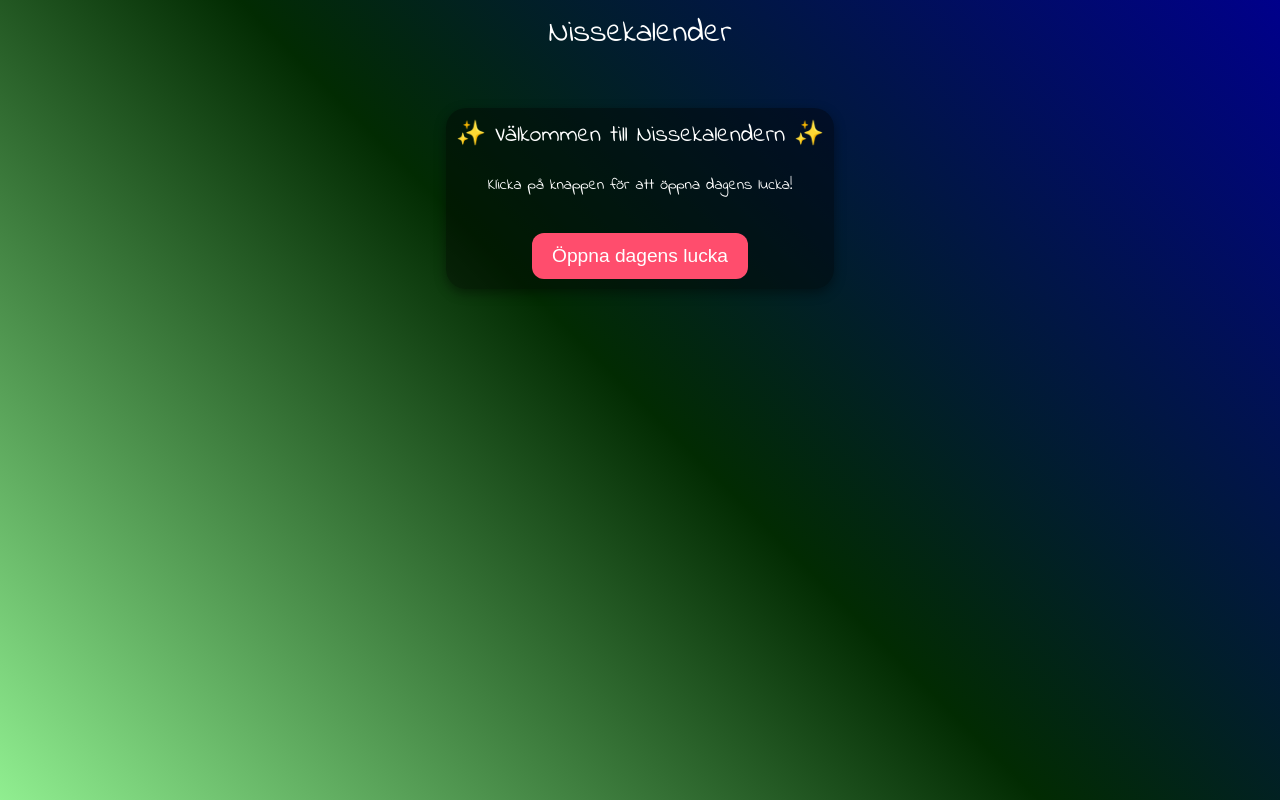
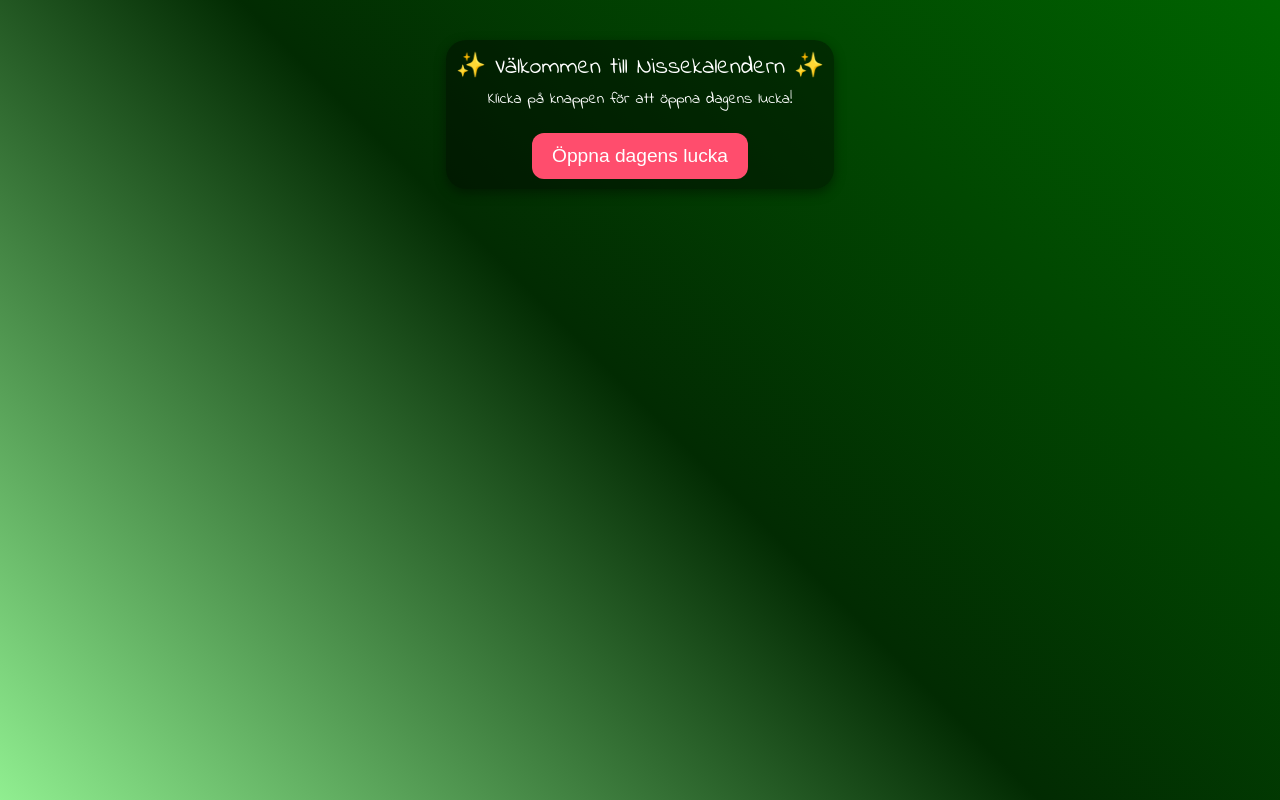
Before and after one commit to zaida-wiss/nissekalender, a plain HTML site: page index.html in a window 1280 px wide. Drawn offline with Linux system fonts and the light colour scheme; a web font is replaced by a local one.

Commit message:
bakgrund grön igen

```diff
--- a/css/components.css
+++ b/css/components.css
@@ -59,6 +59,7 @@ h1, h2, h3, h4, p {
     font-weight: 400;
     color: white;
     margin-top: 0;
+    margin-bottom: 2px;
     text-align: center;
 }
 h3{
--- a/css/theme.css
+++ b/css/theme.css
@@ -12,7 +12,7 @@
 
 /* Bakgrund */
 body {
-    background: linear-gradient(45deg, lightgreen, var(--nisse-night), darkblue);
+    background: linear-gradient(45deg, lightgreen, var(--nisse-night), darkgreen);
     font-family: 'Arial', sans-serif;
 }
 
--- a/index.html
+++ b/index.html
@@ -20,7 +20,6 @@
 <body>
 
     <header>
-        <h1 class="title">Nissekalender</h1>
     </header>
 
     <main class="container container-nisse">
```
